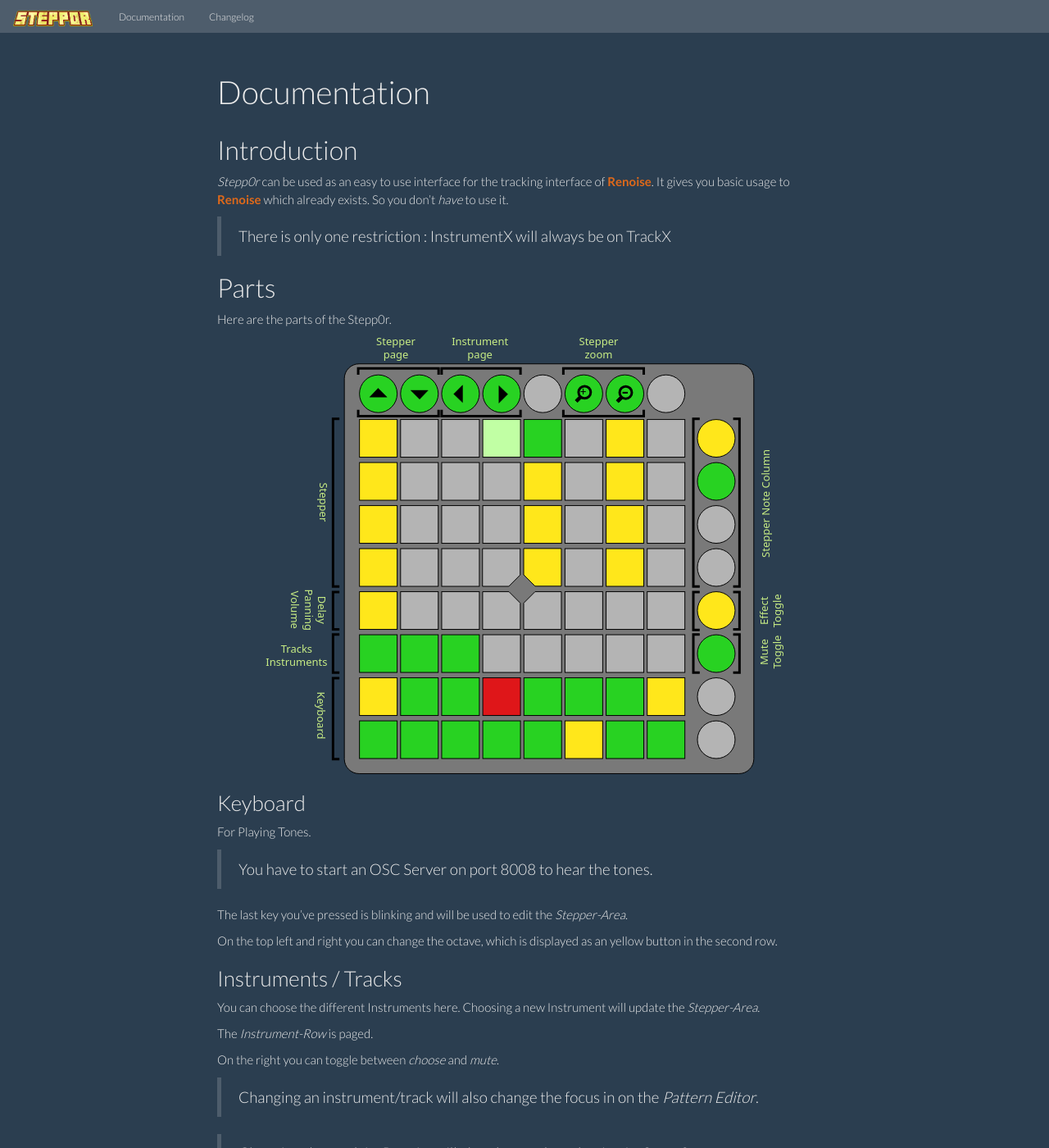
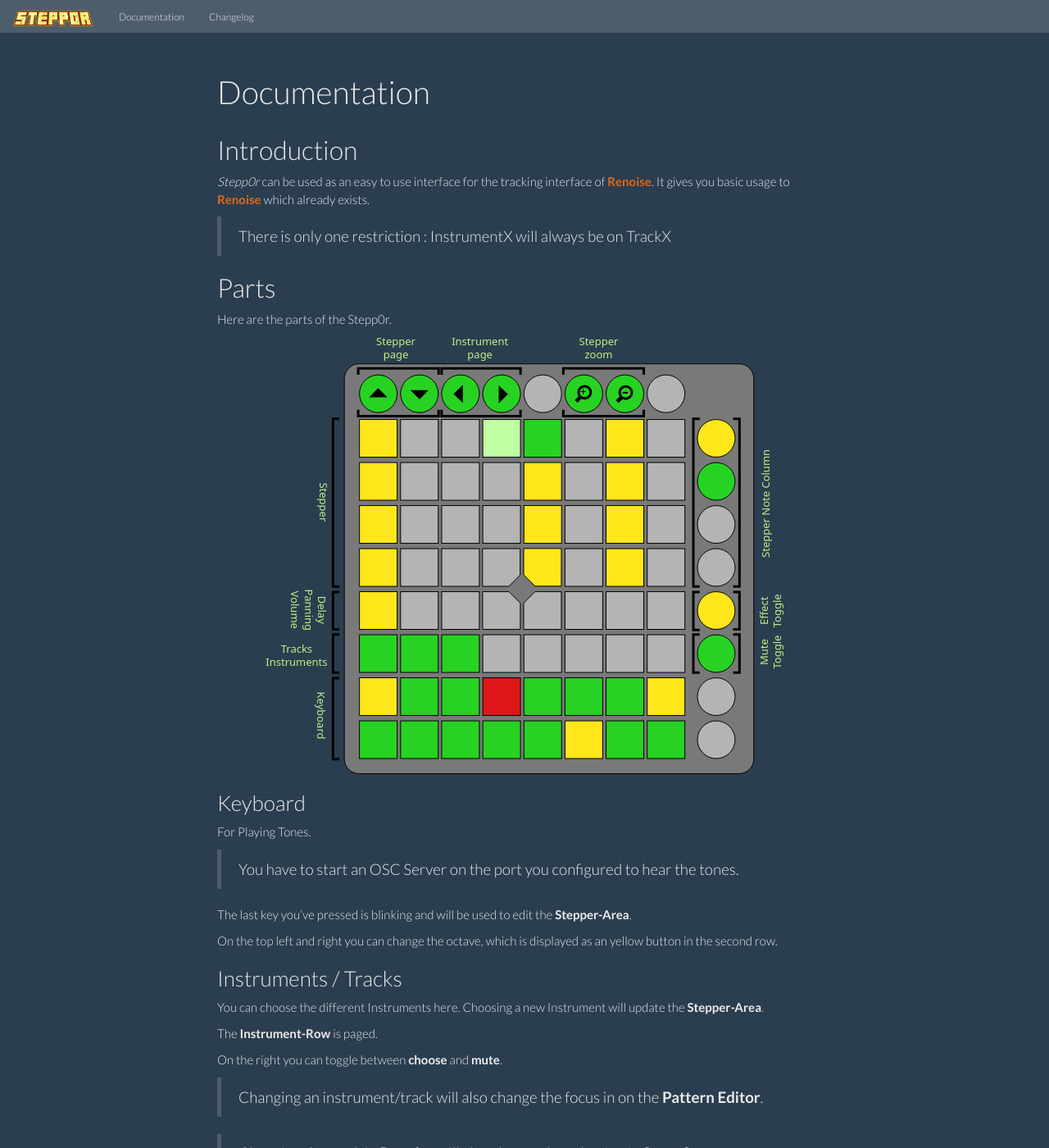
Before and after one commit to mrVanDalo/stepp0r, a Jekyll site: the page built from documentation.md, in a window 1280 px wide and 1400 px high. Shown: the whole window at 82% size. Built offline with Jekyll 4.4.1, drawn with Linux system fonts in a browser that asks for light colours; nearby versions of some CDN libraries; a script that is not in the unit is left out.

Commit message:
updated documentation a bit

```diff
--- a/documentation.md
+++ b/documentation.md
@@ -11,7 +11,6 @@
 It gives you basic usage to
 [**Renoise**](http://www.renoise.com/)
 which already exists.
-So you don't _have_ to use it.
 
 > There is only one restriction :
 > InstrumentX will always be on TrackX
@@ -27,9 +26,9 @@
 
 For Playing Tones.
 
-> You have to start an OSC Server on port 8008 to hear the tones.
+> You have to start an OSC Server on the port you configured to hear the tones.
 
-The last key you've pressed is blinking and will be used to edit the *Stepper-Area*.
+The last key you've pressed is blinking and will be used to edit the **Stepper-Area**.
 
 On the top left and right you can change the octave, which is displayed as an yellow button in the
 second row.
@@ -37,31 +36,31 @@
 ### Instruments / Tracks
 
 You can choose the different Instruments here.
-Choosing a new Instrument will update the *Stepper-Area*.
+Choosing a new Instrument will update the **Stepper-Area**.
 
-The *Instrument-Row* is paged.
+The **Instrument-Row** is paged.
 
-On the right you can toggle between *choose* and *mute*.
+On the right you can toggle between **choose** and **mute**.
 
-> Changing an instrument/track will also change the focus in on the *Pattern Editor*.
+> Changing an instrument/track will also change the focus in on the **Pattern Editor**.
 
-> Changing the track in *Renoise* will also change the selection in *Stepp0r*.
+> Changing the track in **Renoise** will also change the selection in **Stepp0r**.
 
 ### Stepper
 
-The core view of **Stepp0r*.
-When you hit play and you select the actual pattern in the *Pattern Matrix*, you will see a green light running
+The core view of **Stepp0r**.
+When you hit play and you select the actual pattern in the **Pattern Matrix**, you will see a green light running
 from left to right, which represents the current play position.
 
 You have **Pagination** and **Zooming** for the Stepper.
 
-Pressing keys will place or remove a note (using the *Keyboard* and *Effects*) at this specific place.
+Pressing keys will place or remove a note (using the **Keyboard** and **Effects**) at this specific place.
 
-You can choose use up to 4 different *Note Columns* per track.
+You can choose use up to 4 different **Note Columns** per track.
 
 ### Effects
 
-To change the *Delay/Volume/Panning*.
+To change the **Delay/Volume/Panning**.
 You can toggle through the different Effect on the right side.
 
 #### Delay
```
